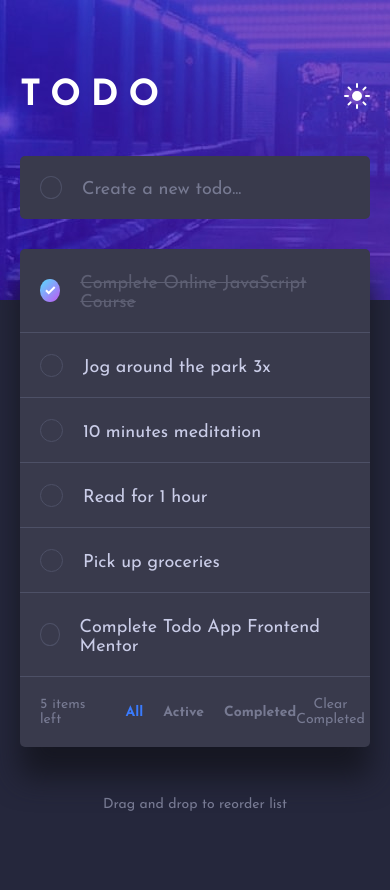
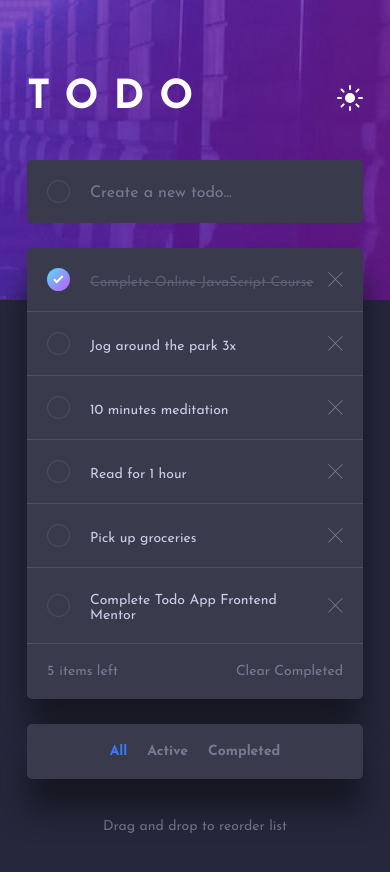
Before and after one commit to abdelrahmancsdev/todo-app, a React (Vite) app: page / in a window 390 px wide. Built offline with nearby package versions, Linux system fonts and the light colour scheme.

Commit message:
Style for Mobile Devices

```diff
--- a/src/assets/styles/abstracts/_mixins.scss
+++ b/src/assets/styles/abstracts/_mixins.scss
@@ -6,7 +6,7 @@
 @mixin grid($align, $justify) {
   display: grid;
   align-items: $align;
-  justify-items: $justify;
+  justify-content: $justify;
 }
 @mixin center-pos($dir) {
   @if $dir == "a" {
--- a/src/assets/styles/components/addTodos.module.scss
+++ b/src/assets/styles/components/addTodos.module.scss
@@ -1,13 +1,14 @@
 @use "../abstracts/mixins" as m;
 
 #addTodo {
-  @include m.flex(center, center);
+  @include m.grid(center, center);
+  grid-template-columns: auto 1fr;
   // gap: 20px;
-  margin-bottom: 30px;
+  margin-bottom: 25px;
   border-radius: 5px;
   padding: 20px;
   #createTodo {
-    width: 25px;
+    width: 23px;
     height: 23px;
     border: 1px solid var(--border);
     border-radius: 50%;
@@ -35,3 +36,31 @@
     }
   }
 }
+@media (max-width: 500px) {
+  #addTodo {
+    #todoInput {
+      &,
+      &::placeholder {
+        font-size: 16px;
+      }
+    }
+  }
+}
+
+@media (max-width: 375px) {
+  #addTodo {
+    padding: 15px;
+    margin-bottom: 15px;
+    #createTodo {
+      width: 20px;
+      height: 20px;
+      margin-right: 10px;
+    }
+    #todoInput {
+      &,
+      &::placeholder {
+        font-size: 13px;
+      }
+    }
+  }
+}
--- a/src/assets/styles/components/header.module.scss
+++ b/src/assets/styles/components/header.module.scss
@@ -4,8 +4,9 @@
   margin-bottom: 42px;
   #appName {
     text-transform: uppercase;
-    letter-spacing: 10px;
+    letter-spacing: 15px;
     color: #fff;
+    font-size: 40px;
   }
   #modeToggler {
     width: 26px;
@@ -19,3 +20,31 @@
     }
   }
 }
+@media (max-width: 375px) {
+  #appHeader {
+    margin-bottom: 36px;
+    #appName {
+      font-size: 32px;
+      letter-spacing: 13px;
+    }
+    #modeToggler {
+      width: 23px;
+      height: 23px;
+      background-size: 100%;
+    }
+  }
+}
+@media (max-width: 375px) {
+  #appHeader {
+    margin-bottom: 32px;
+    #appName {
+      font-size: 26px;
+      letter-spacing: 10px;
+    }
+    #modeToggler {
+      width: 20px;
+      height: 20px;
+      background-size: 100%;
+    }
+  }
+}
--- a/src/assets/styles/components/todoOptions.module.scss
+++ b/src/assets/styles/components/todoOptions.module.scss
@@ -35,3 +35,49 @@
     }
   }
 }
+@media (max-width: 500px) {
+  #todoOptions {
+    display: grid;
+    grid-template-areas:
+      "left clear"
+      ". ."
+      "filters filters";
+    position: relative;
+    #itemsLeft {
+      grid-area: left;
+      margin-right: 0px;
+    }
+    #todoFilters {
+      grid-area: filters;
+      position: absolute;
+      background: var(--app-bg);
+      width: calc(100% + 40px);
+      left: -20px;
+      bottom: -100px;
+      box-shadow: 0px 30px 30px 0px var(--shadow);
+      border-radius: 5px;
+      padding: 20px;
+    }
+    #clearComp {
+      grid-area: clear;
+    }
+  }
+}
+
+@media (max-width: 375px) {
+  #todoOptions {
+    font-size: 12px;
+    #itemsLeft {
+      grid-area: left;
+      margin-right: 0px;
+    }
+    #todoFilters {
+      font-size: 14px;
+      padding: 15px;
+      bottom: -90px;
+    }
+    #clearComp {
+      grid-area: clear;
+    }
+  }
+}
--- a/src/assets/styles/components/todosArea.module.scss
+++ b/src/assets/styles/components/todosArea.module.scss
@@ -5,27 +5,20 @@
     min-height: 65px;
 
     .todoItem {
-      @include m.flex(center, space-between);
+      @include m.grid(center, space-between);
+      grid-template-columns: auto auto;
+      gap: 10px;
       padding: 20px;
       border-bottom: 1px solid var(--border);
       .todoTitle {
-        @include m.flex(center, space-between);
+        @include m.grid(center, space-between);
+        grid-template-columns: auto 1fr auto;
         cursor: pointer;
         .checkTodo {
           width: 23px;
           height: 23px;
           border: 1px solid var(--border);
           border-radius: 50%;
-          &:hover {
-            border-color: var(--blue);
-          }
-
-          &.active {
-            background-image: url(../../images/icon-check.svg), var(--gradient);
-            background-repeat: no-repeat;
-            background-position: center;
-            border: none;
-          }
         }
         .todoText {
           margin-top: 5px;
@@ -63,3 +56,57 @@
     }
   }
 }
+
+@media (max-width: 768px) {
+  #todosArea {
+    #todoList {
+      .todoItem {
+        .deleteItem {
+          opacity: 1;
+        }
+      }
+    }
+  }
+}
+
+@media (max-width: 500px) {
+  #todosArea {
+    #todoList {
+      .todoItem {
+        .deleteItem {
+          width: 15px;
+          height: 15px;
+          -webkit-mask-size: 15px;
+          mask-size: 15px;
+          opacity: 1;
+        }
+      }
+    }
+  }
+}
+
+@media (max-width: 375px) {
+  #todosArea {
+    #todoList {
+      .todoItem {
+        padding: 15px;
+        .todoTitle {
+          .checkTodo {
+            width: 20px;
+            height: 20px;
+          }
+          .todoText {
+            margin: 0px;
+            padding-left: 10px;
+          }
+        }
+        .deleteItem {
+          width: 12px;
+          height: 12px;
+          -webkit-mask-size: 12px;
+          mask-size: 12px;
+        }
+      }
+    }
+  }
+}
--- a/src/assets/styles/core/global.scss
+++ b/src/assets/styles/core/global.scss
@@ -29,3 +29,13 @@ button {
   background-color: transparent;
   cursor: pointer;
 }
+@media (max-width: 500px) {
+  body {
+    font-size: 14px;
+  }
+}
+@media (max-width: 375px) {
+  body {
+    font-size: 12px;
+  }
+}
--- a/src/assets/styles/core/main.scss
+++ b/src/assets/styles/core/main.scss
@@ -2,11 +2,14 @@
 @use "../abstracts/mixins" as m;
 
 #appContainer {
-  padding: 78px 20px;
+  padding: 78px 27px 38px;
   min-height: 100vh;
   background-repeat: no-repeat;
+  background-position: center top;
   --blue: hsl(220, 98%, 61%);
   --gradient: linear-gradient(135deg, hsl(192, 100%, 67%), hsl(280, 87%, 65%));
+  user-select: none;
+
   &.dark {
     --shadow: hsl(235, 21%, 11%);
     --main-bg: hsl(235, 24%, 19%);
@@ -36,7 +39,6 @@
     color: var(--text);
     #todosContainer {
       border-radius: 5px;
-      overflow: hidden;
     }
     > div,
     > section,
@@ -54,3 +56,38 @@
     }
   }
 }
+@media (min-width: 1441px) {
+  #appContainer {
+    max-width: 1440px;
+    margin: auto;
+    border: 1px solid;
+    border-color: transparent #ccc transparent;
+  }
+}
+
+@media (max-width: 500px) {
+  #appContainer {
+    #app {
+      #todosContainer {
+        margin-bottom: 120px;
+      }
+    }
+  }
+}
+
+@media (max-width: 375px) {
+  #appContainer {
+    padding: 47px 27px 38px;
+    &.light {
+      background-image: url(../../images/bg-mobile-light.jpg);
+    }
+    &.dark {
+      background-image: url(../../images/bg-mobile-dark.jpg);
+    }
+    #app {
+      #todosContainer {
+        margin-bottom: 110px;
+      }
+    }
+  }
+}
```
